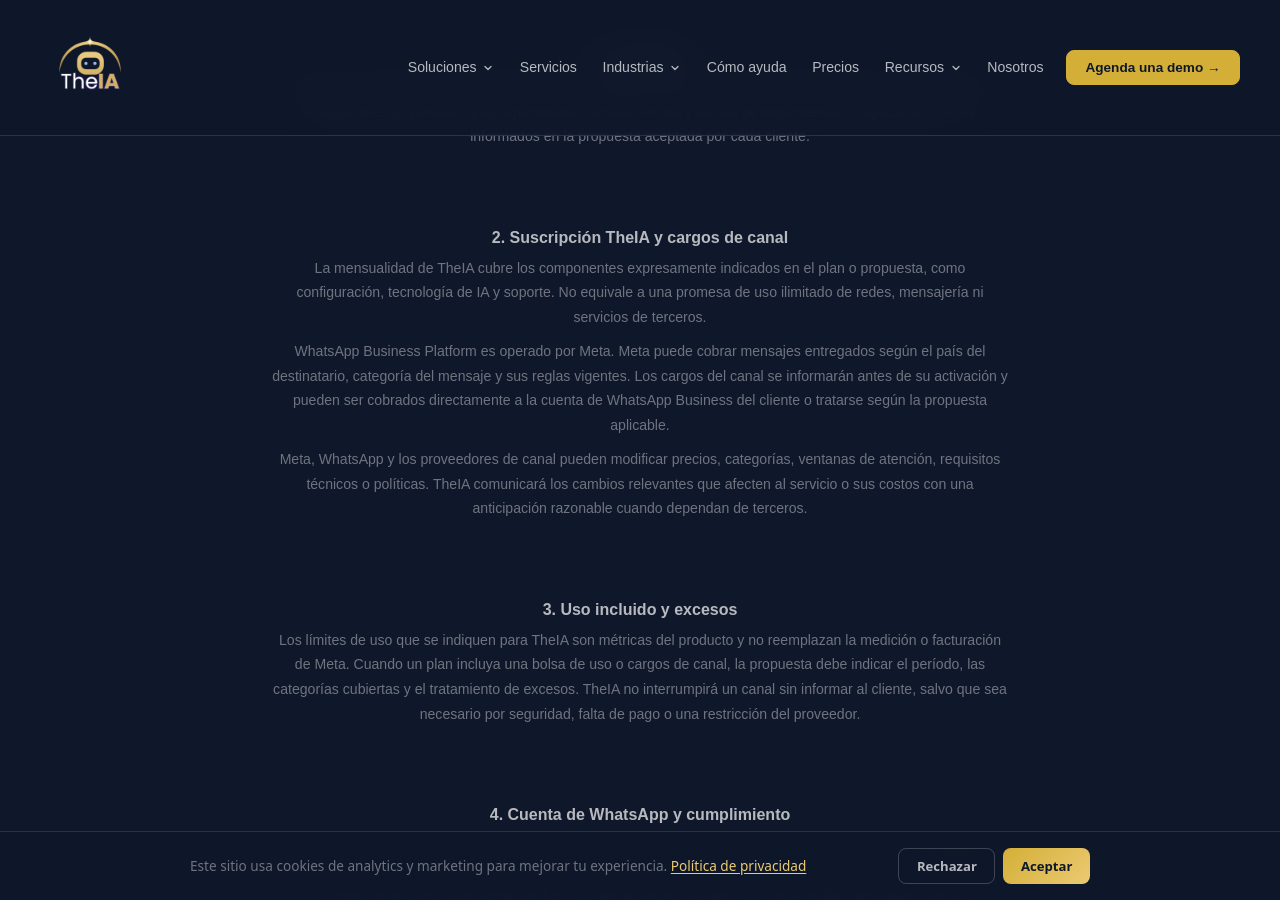
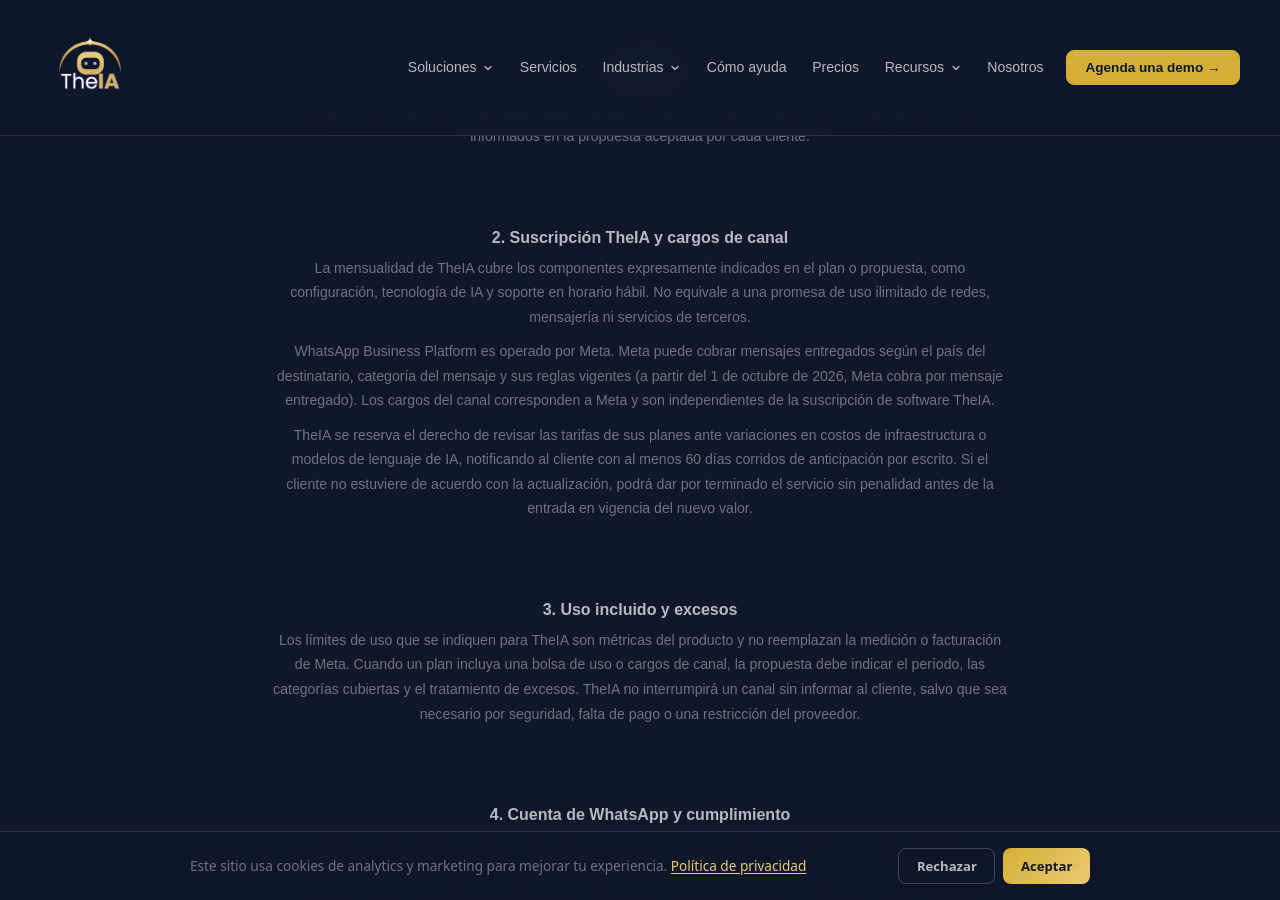
Before and after one commit to rodmera/theia-landing, a Jekyll site: the page terminos.html, which Jekyll copies as it is, in a window 1280 px wide and 900 px high, scrolled down 477 px. Built offline with Jekyll 4.4.1, drawn with Linux system fonts in a browser that asks for light colours; a script that is not in the unit is left out.

Commit message:
feat(terminos): incorporar clausula de ajuste de tarifas con 60 dias de preaviso por variabilidad de costos de IA

```diff
--- a/terminos.html
+++ b/terminos.html
@@ -304,9 +304,9 @@
 
     <section>
       <h2>2. Suscripción TheIA y cargos de canal</h2>
-      <p>La mensualidad de TheIA cubre los componentes expresamente indicados en el plan o propuesta, como configuración, tecnología de IA y soporte. No equivale a una promesa de uso ilimitado de redes, mensajería ni servicios de terceros.</p>
-      <p>WhatsApp Business Platform es operado por Meta. Meta puede cobrar mensajes entregados según el país del destinatario, categoría del mensaje y sus reglas vigentes. Los cargos del canal se informarán antes de su activación y pueden ser cobrados directamente a la cuenta de WhatsApp Business del cliente o tratarse según la propuesta aplicable.</p>
-      <p>Meta, WhatsApp y los proveedores de canal pueden modificar precios, categorías, ventanas de atención, requisitos técnicos o políticas. TheIA comunicará los cambios relevantes que afecten al servicio o sus costos con una anticipación razonable cuando dependan de terceros.</p>
+      <p>La mensualidad de TheIA cubre los componentes expresamente indicados en el plan o propuesta, como configuración, tecnología de IA y soporte en horario hábil. No equivale a una promesa de uso ilimitado de redes, mensajería ni servicios de terceros.</p>
+      <p>WhatsApp Business Platform es operado por Meta. Meta puede cobrar mensajes entregados según el país del destinatario, categoría del mensaje y sus reglas vigentes (a partir del 1 de octubre de 2026, Meta cobra por mensaje entregado). Los cargos del canal corresponden a Meta y son independientes de la suscripción de software TheIA.</p>
+      <p>TheIA se reserva el derecho de revisar las tarifas de sus planes ante variaciones en costos de infraestructura o modelos de lenguaje de IA, notificando al cliente con al menos 60 días corridos de anticipación por escrito. Si el cliente no estuviere de acuerdo con la actualización, podrá dar por terminado el servicio sin penalidad antes de la entrada en vigencia del nuevo valor.</p>
     </section>
 
     <section>
```
Also changed, not shown: templates/cotizacion-theia-template.html (+20 -20 lines).
